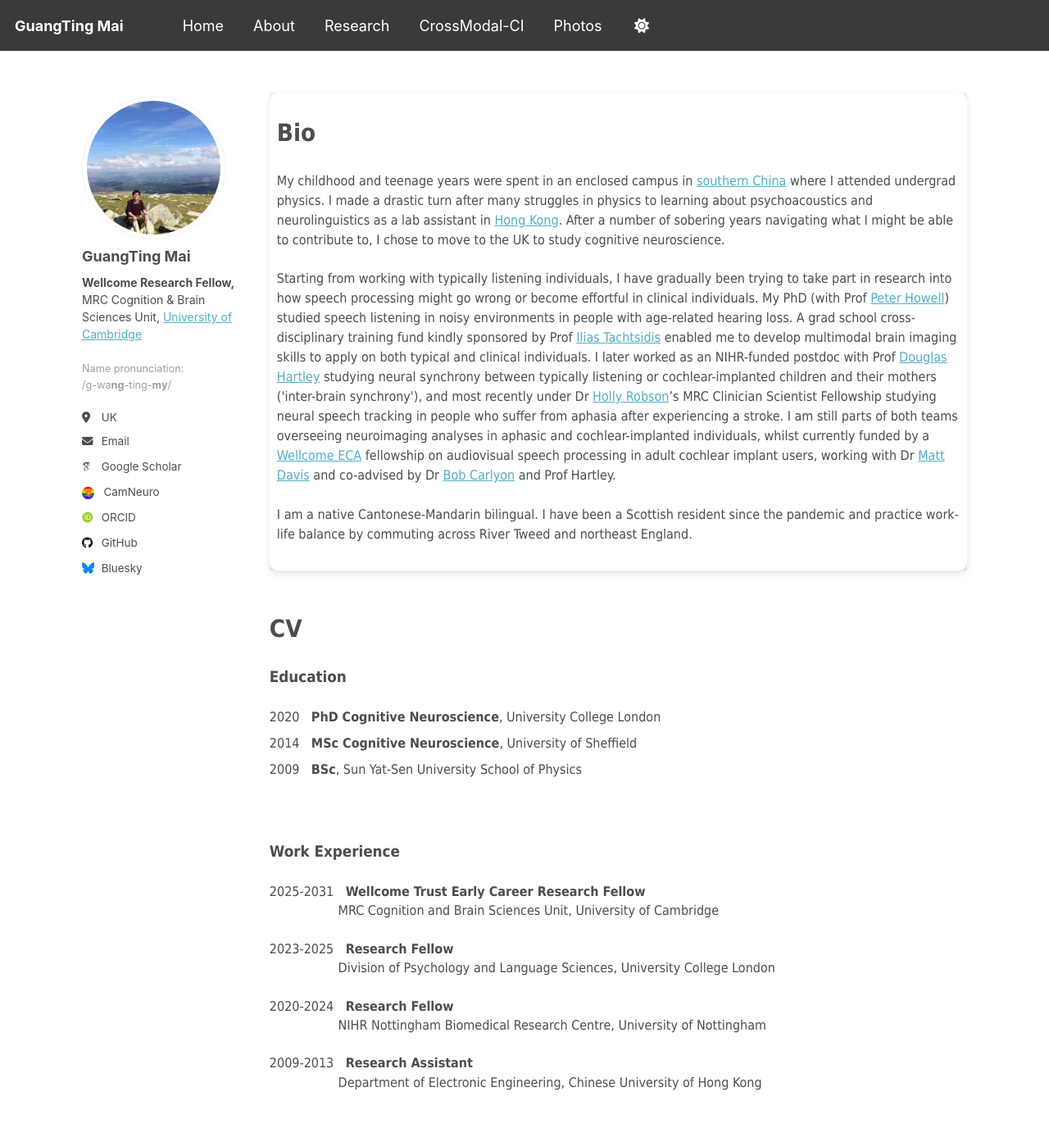
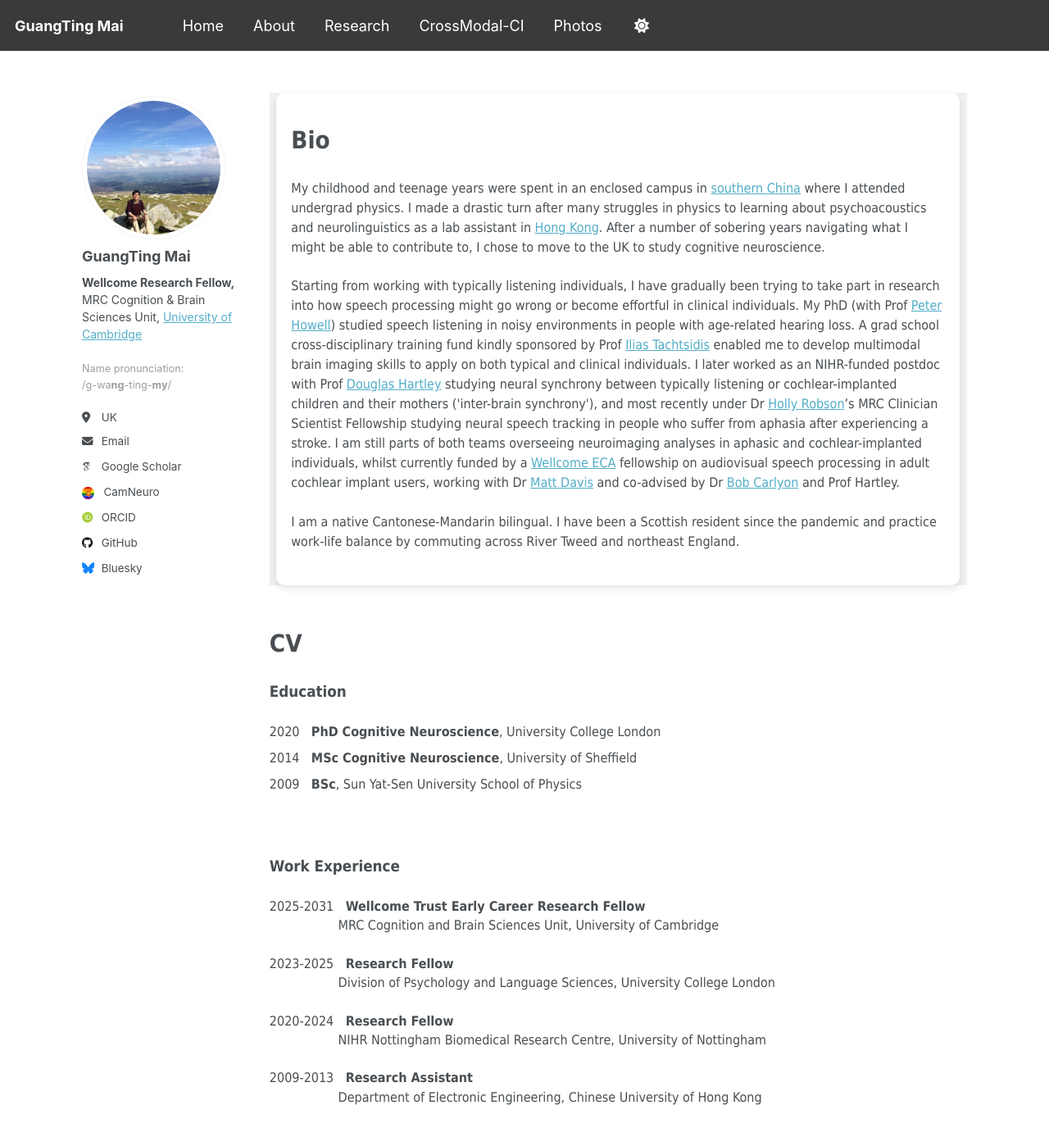
Before and after one commit to guangtingmai/guangtingmai.github.io, a Jekyll site: the page built from _pages/about.html, in a window 1280 px wide and 1400 px high. Shown: the top 1387 px of the window at 82% size. Built offline with Jekyll 4.4.1, drawn with Linux system fonts in a browser that asks for light colours; some web fonts are replaced.

Commit message:
Update custom.scss

```diff
--- a/_sass/custom.scss
+++ b/_sass/custom.scss
@@ -60,9 +60,9 @@ nav a:hover,
 
 .white-frame {
   background-color: #fff;
-  padding: 0.5rem;
+  padding: 1rem;
   border-radius: 10px;
   box-shadow: 0 4px 10px rgba(0,0,0,0.1);
-  max-width: 100%;
+  max-width: 98%;
   margin: 0 auto;
 }
```
